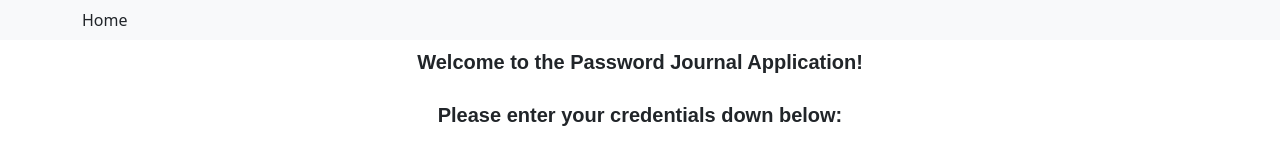
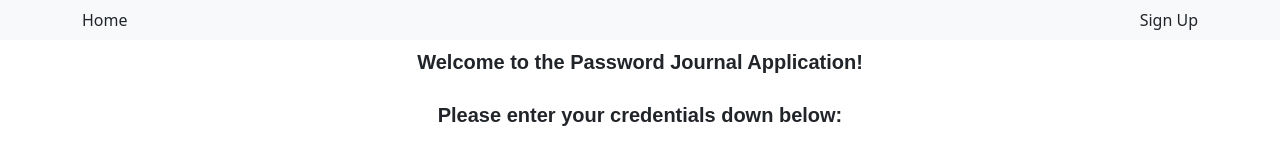
Before and after one commit to diegoguardiola/Milestone-Project-3, a React (Create React App) app in the folder front-end/: page / in a window 1280 px wide. Shown: the top 160 px of the page. Built offline with nearby package versions, Linux system fonts and the light colour scheme.

Commit message:
Readjusted the ignore and added the signup

```diff
--- a/front-end/src/components/NavigationBar.js
+++ b/front-end/src/components/NavigationBar.js
@@ -15,7 +15,9 @@ export default function NavigationBar() {
           <LinkContainer to='/'>
             <Nav.Link>Home</Nav.Link>
           </LinkContainer>
-
+          <LinkContainer to='/Signup'>
+            <Nav.Link>Sign Up</Nav.Link>
+          </LinkContainer>
       </Container>
     </Navbar>
 
```
Also changed, not shown: 1 other file (tests, documents, lock files or other folders).
